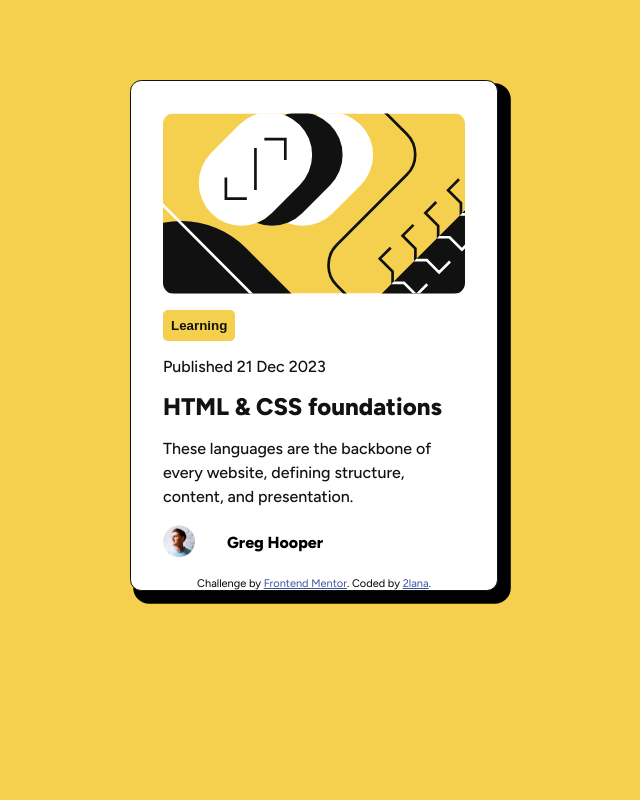
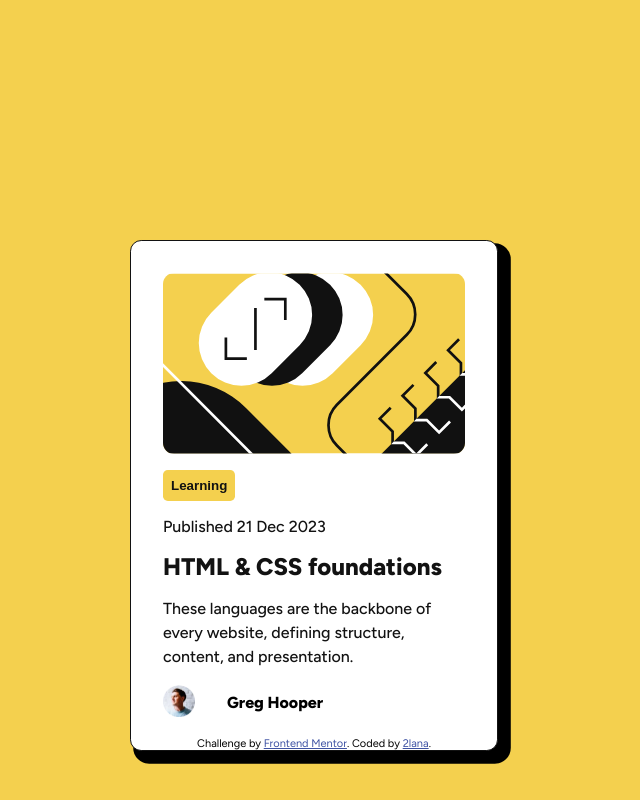
Before and after one commit to 2lana/blog-preview-card, a plain HTML site: page index.html in a window 1280 px wide. Shown: the whole page, without its empty margins (326-966 px from the left). Drawn offline with Linux system fonts and the light colour scheme.

Commit message:
Update style.css padding-top

```diff
--- a/style.css
+++ b/style.css
@@ -25,7 +25,7 @@ main {
     flex-wrap: wrap;
     flex-direction: column;
     align-items: center;
-    padding-top: 5rem;
+    padding-top: 15rem;
 }
 
 article{
```
